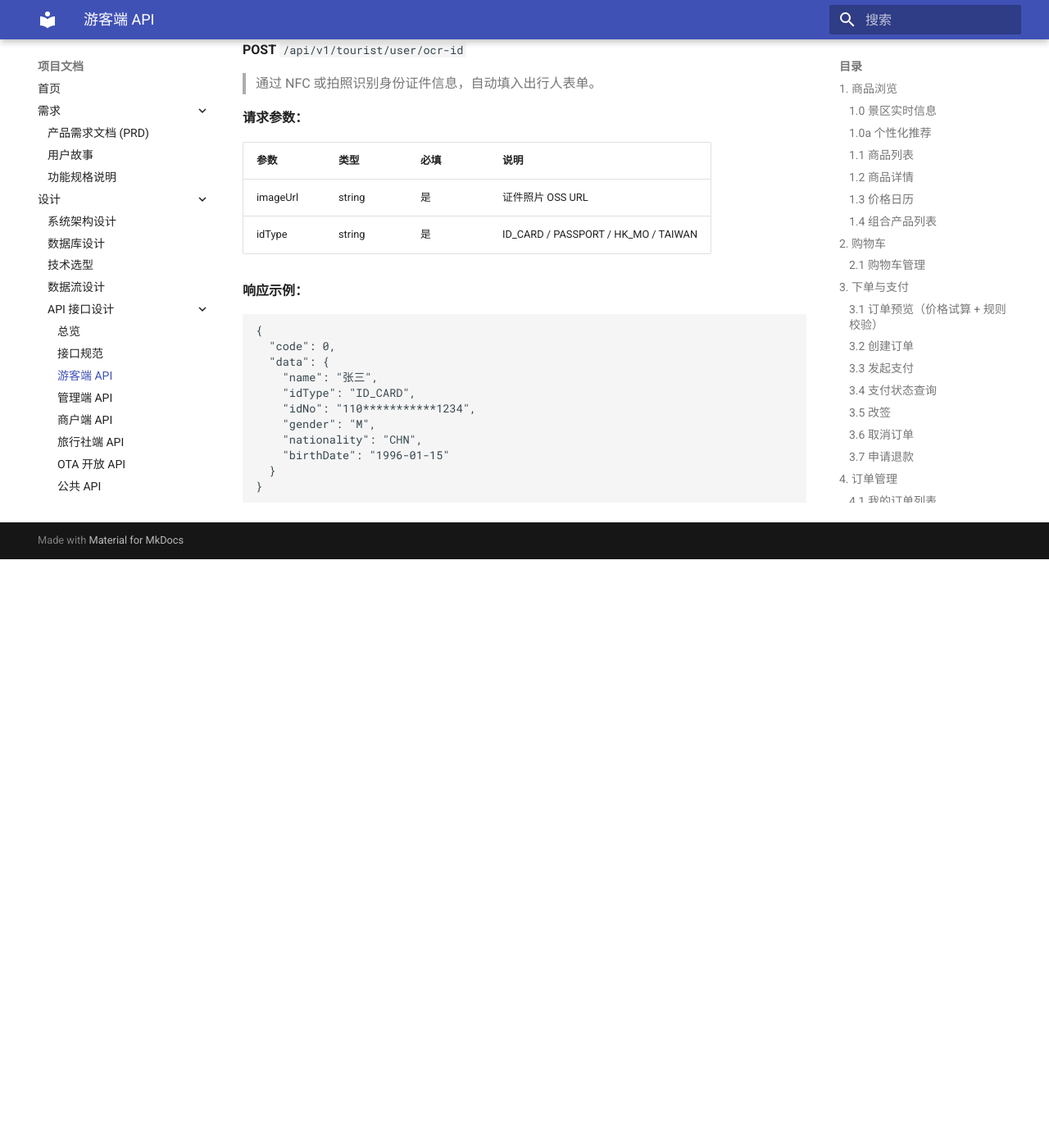
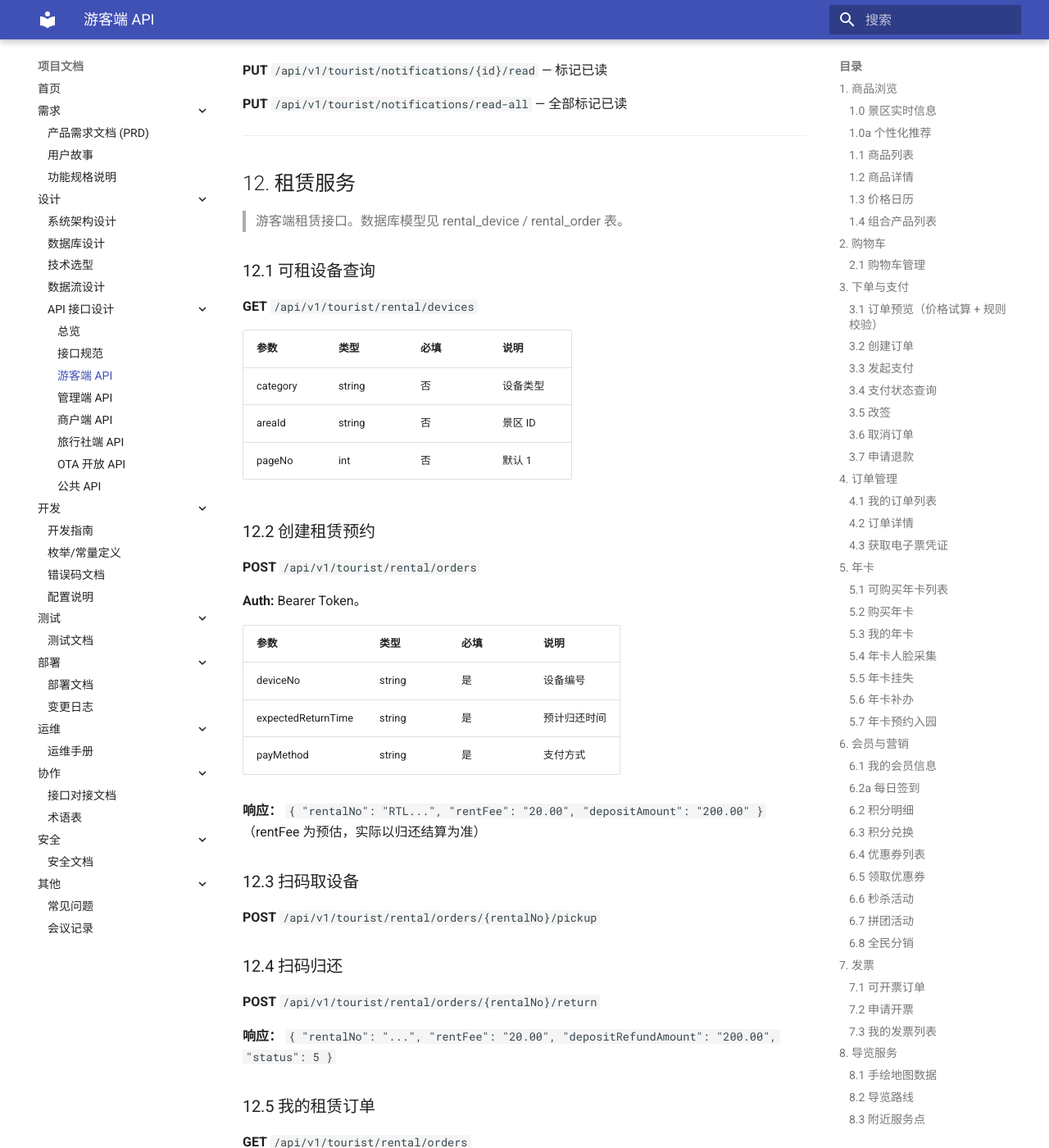
Before and after one commit to 4k48-o/u_trip_doc, an MkDocs documentation site: the page built from docs/design/api/tourist.md, in a window 1280 px wide and 1400 px high, scrolled down 31899 px. Shown: the whole window at 82% size. Built offline with MkDocs 1.6.1 and Material for MkDocs 9.7.7, drawn with Linux system fonts in a browser that asks for light colours; before the commit the page ends 32581 px from its top, so only the background shows below that; some of the changed text lies outside the part shown.

Commit message:
fix: Issue #11 二次核查——AI历史/客服/通知独立段/租赁恢复/编号校准

```diff
--- a/docs/design/api/tourist.md
+++ b/docs/design/api/tourist.md
@@ -1264,7 +1264,35 @@ X-Idempotent-Key: uuid-v4
 | AI_001 | AI 服务暂时不可用 |
 | AI_002 | 语音识别失败 |
 
-### 12.4 通知收件箱
+### 10.2 AI 对话历史
+
+**GET** `/api/v1/tourist/ai/sessions`
+
+**Auth:** Bearer Token。
+
+| 参数 | 类型 | 必填 | 说明 |
+|------|------|------|------|
+| pageNo | int | 否 | 默认 1 |
+
+**响应records字段：** sessionId, title(首条消息摘要), lastMessage, updateTime。
+
+**GET** `/api/v1/tourist/ai/sessions/{sessionId}/messages` — 指定会话的完整对话记录（分页）
+
+### 10.3 人工客服
+
+**POST** `/api/v1/tourist/customer-service/session`
+
+> 主动发起人工客服会话，无需先走 AI 问答。
+
+**Auth:** Bearer Token。
+
+**响应：** `{ "code": 0, "data": { "sessionId": "CS20260501001", "status": "queuing", "waitTime": 60 } }`
+
+**GET** `/api/v1/tourist/customer-service/queue` — 查询排队状态和预计等待时间
+
+---
+
+## 11. 通知收件箱
 
 **GET** `/api/v1/tourist/notifications`
 
@@ -1281,9 +1309,57 @@ X-Idempotent-Key: uuid-v4
 
 ---
 
-## 12. 用户信息管理
+## 12. 租赁服务
 
-### 12.1 个人信息
+> 游客端租赁接口。数据库模型见 rental_device / rental_order 表。
+
+### 12.1 可租设备查询
+
+**GET** `/api/v1/tourist/rental/devices`
+
+| 参数 | 类型 | 必填 | 说明 |
+|------|------|------|------|
+| category | string | 否 | 设备类型 |
+| areaId | string | 否 | 景区 ID |
+| pageNo | int | 否 | 默认 1 |
+
+### 12.2 创建租赁预约
+
+**POST** `/api/v1/tourist/rental/orders`
+
+**Auth:** Bearer Token。
+
+| 参数 | 类型 | 必填 | 说明 |
+|------|------|------|------|
+| deviceNo | string | 是 | 设备编号 |
+| expectedReturnTime | string | 是 | 预计归还时间 |
+| payMethod | string | 是 | 支付方式 |
+
+**响应：** `{ "rentalNo": "RTL...", "rentFee": "20.00", "depositAmount": "200.00" }`（rentFee 为预估，实际以归还结算为准）
+
+### 12.3 扫码取设备
+
+**POST** `/api/v1/tourist/rental/orders/{rentalNo}/pickup`
+
+### 12.4 扫码归还
+
+**POST** `/api/v1/tourist/rental/orders/{rentalNo}/return`
+
+**响应：** `{ "rentalNo": "...", "rentFee": "20.00", "depositRefundAmount": "200.00", "status": 5 }`
+
+### 12.5 我的租赁订单
+
+**GET** `/api/v1/tourist/rental/orders`
+
+| 参数 | 必填 | 说明 |
+|------|------|------|
+| status | 否 | 1租借中/2已归还/3逾期/4设备损坏/5已结算 |
+
+---
+
+## 13. 用户信息管理
+
+### 13.1 个人信息
 
 **GET** `/api/v1/tourist/user/profile`
 
```
Also changed, not shown: other parts of docs/design/api/tourist.md (+2 -2 lines).
